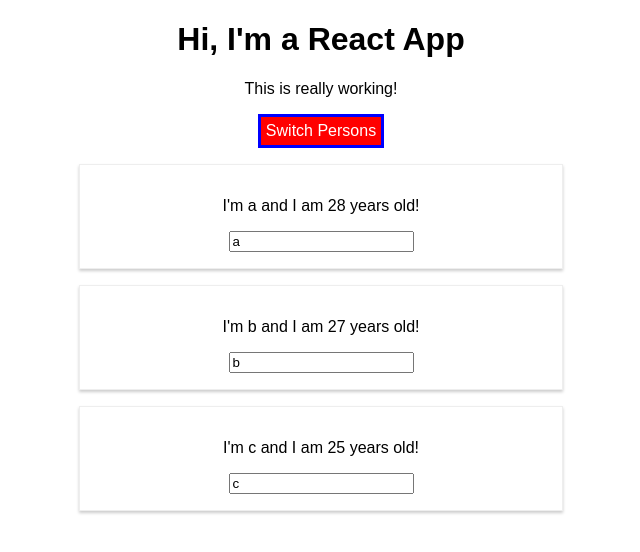
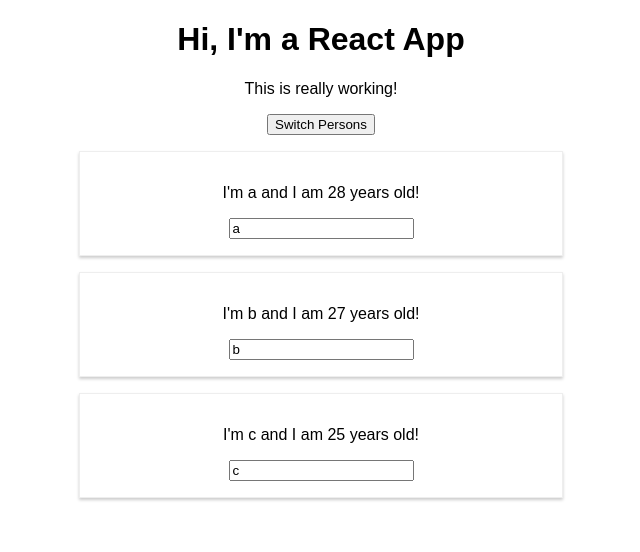
Before and after one commit to cchiragJain/React-JS-3-4-5-6-7, a React (Create React App) app: page / in a window 1280 px wide. Both pictures are taken after a click on the button "Switch Persons". Shown: the top 552 px of the page, without its empty margins (319-959 px from the left). Built offline with nearby package versions, Linux system fonts and the light colour scheme.

Commit message:
section-5 removed styled-components

```diff
--- a/src/App.js
+++ b/src/App.js
@@ -1,22 +1,6 @@
 import React, { Component } from 'react';
 import './App.css';
 import Person from './Person/Person';
-import styled from 'styled-components';
-
-const StyledButton = styled.button`
-  background-color: ${props => (props.check ? 'red' : 'green')};
-  border: 3px solid blue;
-  padding: 5px;
-  color: white;
-  font: inherit;
-  cursor: pointer;
-  transition: 1s ease;
-  /* add a & symbol in order to select the component like button:hover */
-  &:hover {
-    background-color: ${props => (props.check ? 'salmon' : 'lightgreen')};
-    color: black;
-  }
-`;
 
 class App extends Component {
   state = {
@@ -88,17 +72,7 @@
           })}
         </div>
       );
-      // SETTING STYLES DYNAMICALLY
-      // buttonStyle.backgroundColor = 'red';
-      // buttonStyle.transition = '1s ease';
-      // buttonStyle[':hover'] = {
-      //   backgroundColor: 'salmon',
-      //   color: 'black',
-      // };
     }
-
-    // let classes = ['red', 'bold'].join(' '); // 'red bold' like a classlist
-    // SETTING CLASSES DYNAMICALLY
     const classes = [];
 
     if (this.state.persons.length <= 2) {
@@ -112,12 +86,9 @@
       <div className="App">
         <h1>Hi, I'm a React App</h1>
         <p className={classes.join(' ')}>This is really working!</p>
-        <StyledButton
-          check={this.state.showPersons}
-          onClick={this.togglePersonsHandler}
-        >
+        <button className="button" onClick={this.togglePersonsHandler}>
           Switch Persons
-        </StyledButton>
+        </button>
         {persons}
       </div>
     );
--- a/src/Person/Person.css
+++ b/src/Person/Person.css
@@ -1,4 +1,4 @@
-/* .Person {
+.Person {
   width: 60%;
   margin: 16px auto;
   border: 1px solid #eee;
@@ -7,8 +7,8 @@
   text-align: center;
 }
 
- @media (min-width:500px){
-	.Person{
-		width: 450px;
-	}
-} */
+@media (min-width: 500px) {
+  .Person {
+    width: 450px;
+  }
+}
--- a/src/Person/Person.js
+++ b/src/Person/Person.js
@@ -1,37 +1,14 @@
 import React from 'react';
-import styled from 'styled-components';
-// import './Person.css';
-
-// we don't create a component ourselves here because styled.div already returns React components
-// classnames are not required to select this since we are directly applying the styles
-const StyledDiv = styled.div`
-  width: 60%;
-  margin: 16px auto;
-  border: 1px solid #eee;
-  box-shadow: 0 2px 3px #ccc;
-  padding: 16px;
-  text-align: center;
-
-  @media (min-width: 500px) {
-    width: 450px;
-  }
-`;
+import './Person.css';
 
 const person = props => {
-  // const style = {
-  //   '@media ( min-width:500px)': {
-  //     width: '450px',
-  //   },
-  // };
-
   return (
-    // we are not defining a div here rather a StyledDiv which in turns return a styled.div see declaration
-    <StyledDiv>
+    <div className="Person">
       <p onClick={props.click}>
         I'm {props.name} and I am {props.age} years old!
       </p>
       <input type="text" onChange={props.changed} value={props.name} />
-    </StyledDiv>
+    </div>
   );
 };
 
```
Also changed, not shown: 1 other file (tests, documents, lock files or other folders).
